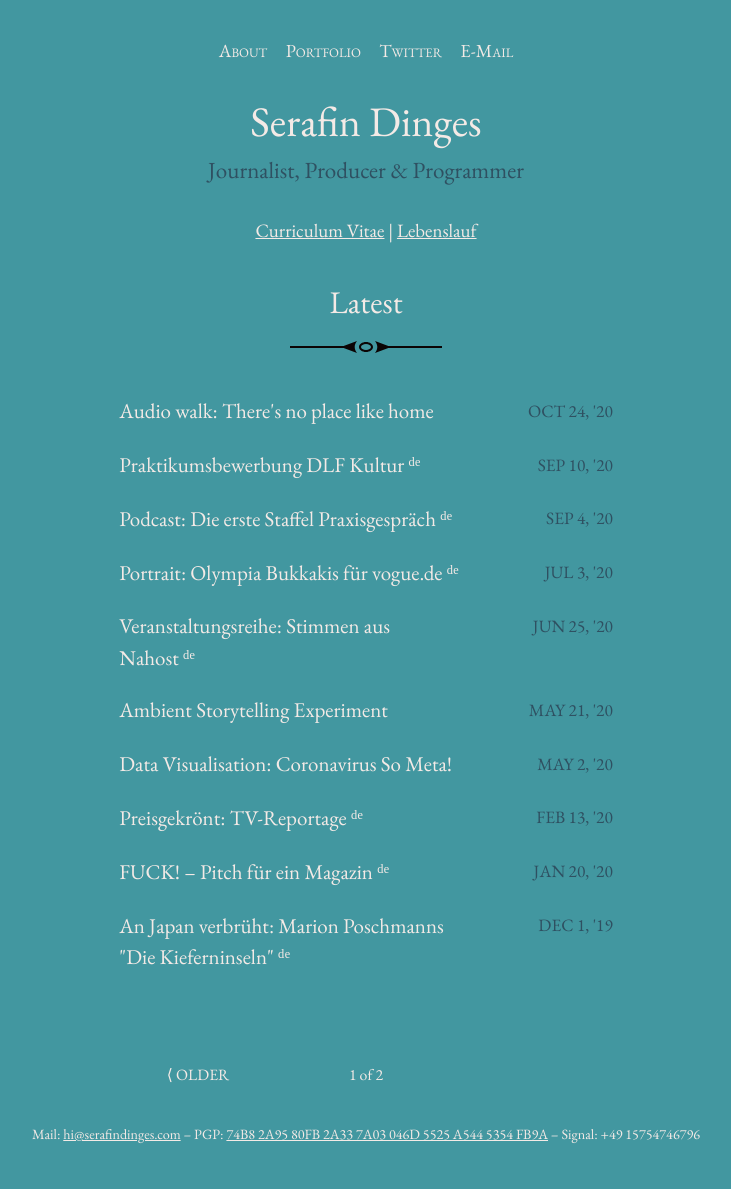
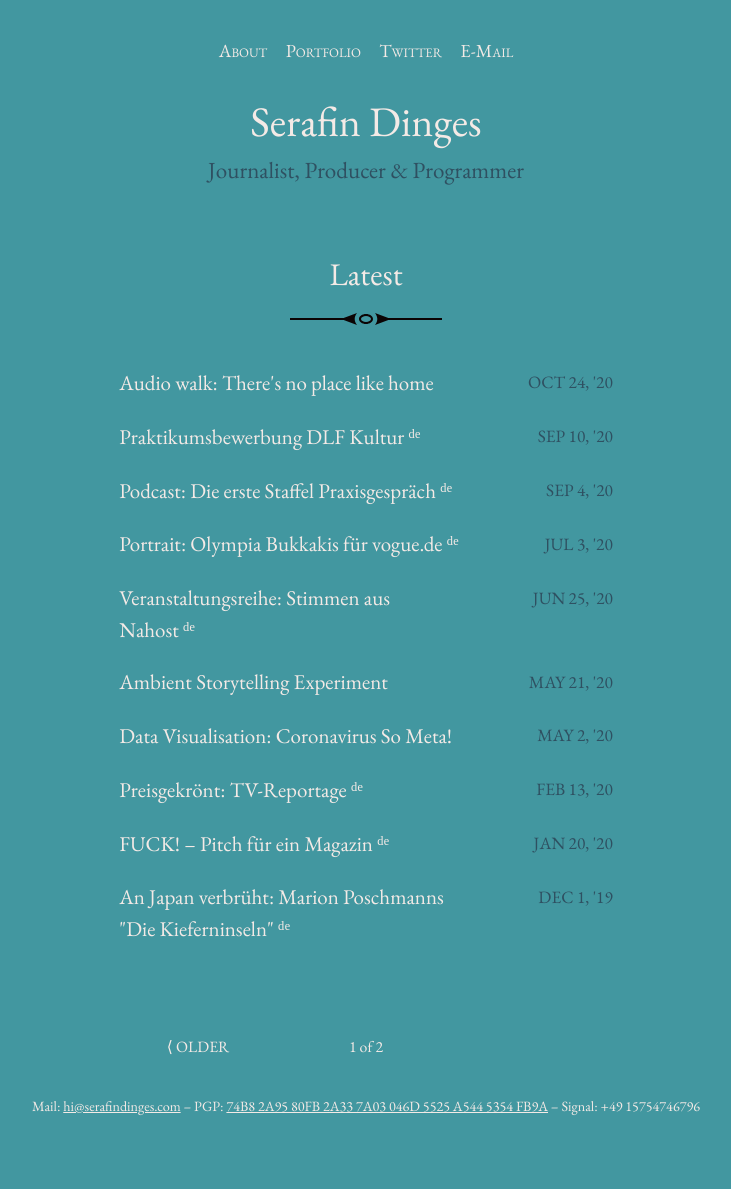
Before and after one commit to SerafinDinges/serafindinges.com, a Jekyll site: the page built from index.html, in a window 1280 px wide. Shown: the whole page, without its empty margins (274-1005 px from the left). Built offline with Jekyll 4.4.1, drawn with Linux system fonts in a browser that asks for light colours; the list of posts is cut into pages by our own code; after the commit the page ends 1161 px from its top, so only the background shows below that.

Commit message:
Update _config.yml

```diff
--- a/_config.yml
+++ b/_config.yml
@@ -19,10 +19,6 @@ subtitle: >- # this means to ignore newlines until "baseurl:"
   Journalist, Producer & Programmer
 description: >-
   <div class=description>
-    <p class=center>
-      <a href=/assets/docs/CV_SerafinDinges_EN.pdf target=_blank>Curriculum Vitae</a> |
-      <a href=/assets/docs/CV_SerafinDinges_DE.pdf target=_blank>Lebenslauf</a>
-    </p>
   </div>
 baseurl: "" # the subpath of your site, e.g. /blog
 url: "https://serafindinges.com"
```
